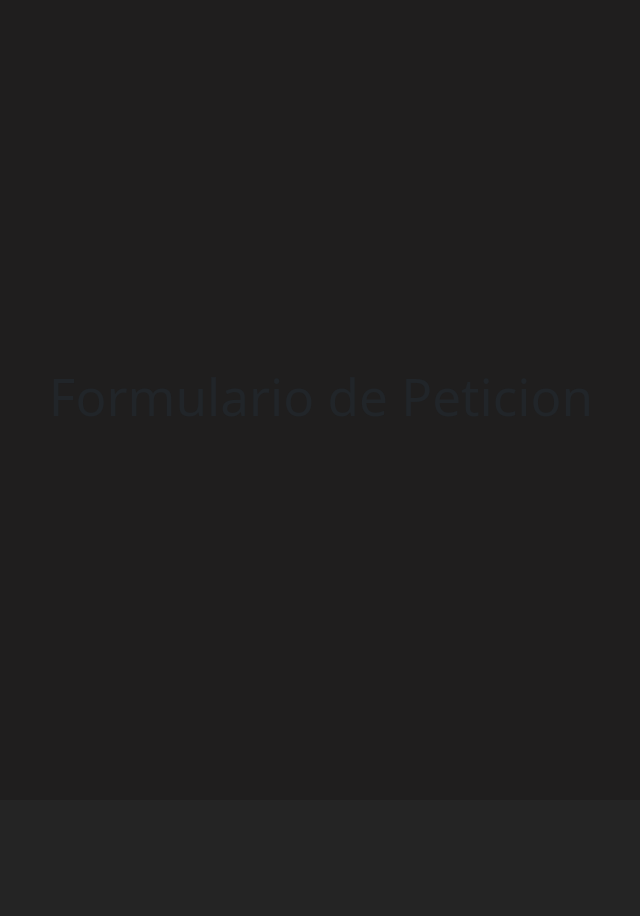
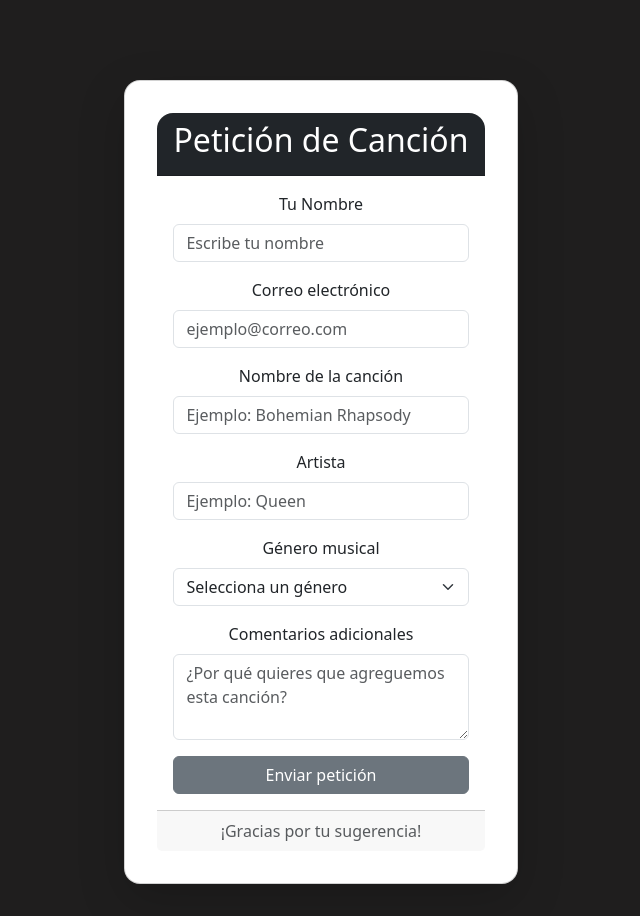
Before and after one commit to CanonSh/SinglePageAplication, a React (Vite) app in the folder Kodigo-music/: page /Peticion in a window 1280 px wide. Shown: the whole page, without its empty margins (319-959 px from the left). Before the commit the page ends 800 px from the top, so only its background shows below. Built offline with nearby package versions, Linux system fonts and the light colour scheme.

Commit message:
formulario creado

```diff
--- a/Kodigo-music/src/App.jsx
+++ b/Kodigo-music/src/App.jsx
@@ -10,7 +10,6 @@ function App() {
     <BrowserRouter>
     <Routes>
       <Route path="/" element={<Home/>} />
-      <Route path="/Biblioteca" element={<Biblioteca />} />
       <Route path='/Peticion' element={<Formulario/>}/>
     </Routes>
     </BrowserRouter>
--- /dev/null
+++ b/Kodigo-music/src/components/BotonFormulario.jsx
@@ -0,0 +1,10 @@
+import React from 'react'
+import { Link } from 'react-router'
+
+export const BotonFormulario = () => {
+  return (
+    <div style={{position: 'fixed', right: '20vw',bottom:'12vh'}}>
+      <Link to="/Peticion"><img src="https://cdn-icons-png.flaticon.com/512/4366/4366909.png" alt="Solicitud" style={{objectFit: 'contain', width: '5vw', height: '10vh',filter:'opacity(95%)',transition:'filter 0.3s'}} onMouseEnter={e => e.currentTarget.style.filter = 'opacity(100%)'} onMouseLeave={e => e.currentTarget.style.filter = 'opacity(95%)'}/></Link>
+    </div>
+  )
+}
--- a/Kodigo-music/src/views/formulario/Formulario.jsx
+++ b/Kodigo-music/src/views/formulario/Formulario.jsx
@@ -3,7 +3,112 @@ import React from 'react'
 export const Formulario = () => {
   return (
     <div>
-      <h1>Formulario de Peticion</h1>
+
+      <div className="container mt-5">
+      <div className="row justify-content-center">
+        <div className="col-md-6 col-lg-12">
+          <div className="card shadow-lg rounded-4">
+            <div className="card-header text-center bg-dark text-white rounded-top-4">
+              <h2>Petición de Canción</h2>
+            </div>
+            <div className="card-body">
+              <form>
+                {/* Nombre */}
+                <div className="mb-3">
+                  <label htmlFor="nombreUsuario" className="form-label">
+                    Tu Nombre
+                  </label>
+                  <input
+                    type="text"
+                    className="form-control"
+                    id="nombreUsuario"
+                    placeholder="Escribe tu nombre"
+                  />
+                </div>
+
+                {/* Email */}
+                <div className="mb-3">
+                  <label htmlFor="emailUsuario" className="form-label">
+                    Correo electrónico
+                  </label>
+                  <input
+                    type="email"
+                    className="form-control"
+                    id="emailUsuario"
+                    placeholder="ejemplo@correo.com"
+                  />
+                </div>
+
+                {/* Canción */}
+                <div className="mb-3">
+                  <label htmlFor="nombreCancion" className="form-label">
+                    Nombre de la canción
+                  </label>
+                  <input
+                    type="text"
+                    className="form-control"
+                    id="nombreCancion"
+                    placeholder="Ejemplo: Bohemian Rhapsody"
+                  />
+                </div>
+
+                {/* Artista */}
+                <div className="mb-3">
+                  <label htmlFor="artista" className="form-label">
+                    Artista
+                  </label>
+                  <input
+                    type="text"
+                    className="form-control"
+                    id="artista"
+                    placeholder="Ejemplo: Queen"
+                  />
+                </div>
+
+                {/* Género */}
+                <div className="mb-3">
+                  <label htmlFor="genero" className="form-label">
+                    Género musical
+                  </label>
+                  <select className="form-select" id="genero">
+                    <option value="">Selecciona un género</option>
+                    <option>Pop</option>
+                    <option>Rock</option>
+                    <option>Reguetón</option>
+                    <option>Electrónica</option>
+                    <option>Clásica</option>
+                    <option>Otro</option>
+                  </select>
+                </div>
+
+                {/* Comentarios */}
+                <div className="mb-3">
+                  <label htmlFor="comentarios" className="form-label">
+                    Comentarios adicionales
+                  </label>
+                  <textarea
+                    className="form-control"
+                    id="comentarios"
+                    rows="3"
+                    placeholder="¿Por qué quieres que agreguemos esta canción?"
+                  ></textarea>
+                </div>
+
+                {/* Botón */}
+                <div className="d-grid">
+                  <button type="submit" className="btn btn-secondary">
+                    Enviar petición
+                  </button>
+                </div>
+              </form>
+            </div>
+            <div className="card-footer text-muted text-center">
+              ¡Gracias por tu sugerencia!
+            </div>
+          </div>
+        </div>
+      </div>
+    </div>
     </div>
   )
 }
--- a/Kodigo-music/src/views/home/Home.jsx
+++ b/Kodigo-music/src/views/home/Home.jsx
@@ -2,6 +2,7 @@ import React from 'react'
 import { Biblioteca } from '../biblioteca/Biblioteca'
 import { Reproductor } from '../../components/Reproductor'
 import { Cabecera } from '../../components/Cabecera'
+import { BotonFormulario } from '../../components/BotonFormulario'
 
 export const Home = () => {
   return (
@@ -9,6 +10,7 @@ export const Home = () => {
       <Cabecera />
       <Biblioteca />
       <Reproductor />
+      <BotonFormulario />
       </div>
   )
 }
```
